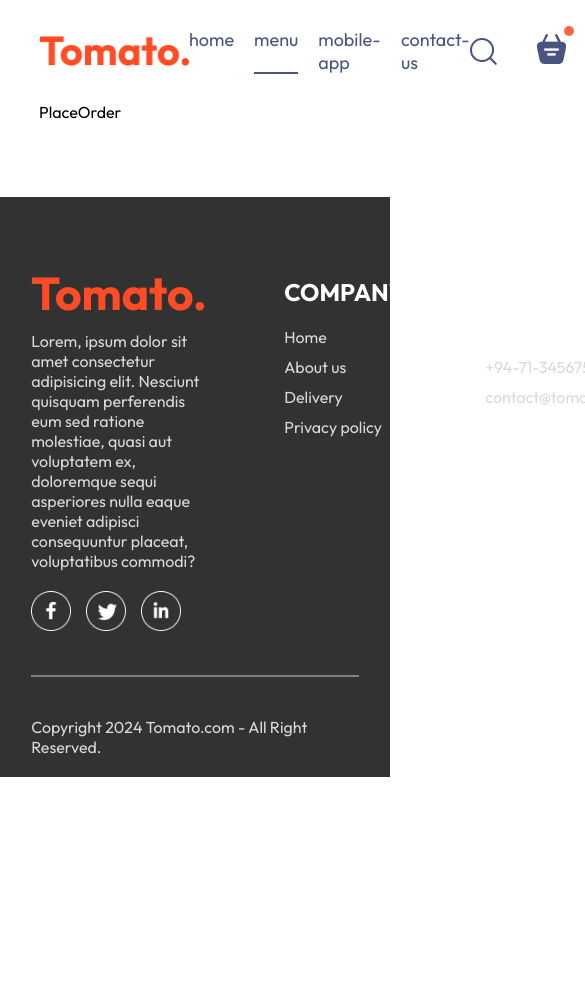
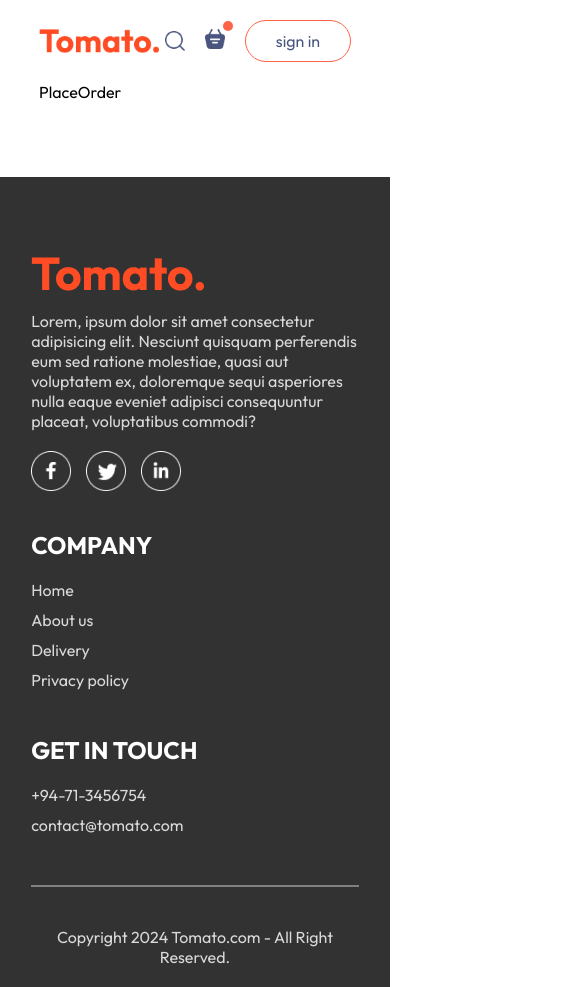
Before and after one commit to Dhack99/Food_Delivery_App, a React (Vite) app: page /order in a window 390 px wide. Shown: the top 987 px of the page, 585 px wide, since content can reach past the window. Before the commit the page ends 844 px from the top, so only its background shows below. Built offline with nearby package versions, Linux system fonts and the light colour scheme.

Commit message:
make responsive and add link to homepage

```diff
--- a/src/components/ExploreMenu/ExploreMenu.css
+++ b/src/components/ExploreMenu/ExploreMenu.css
@@ -54,3 +54,10 @@
     padding: 2;
 
 }
+
+@media (max-width:1050px){
+    .explore-menu-text{
+        max-width: 100%;
+        font-size: 14px;
+    }
+}
--- a/src/components/Footer/Footer.css
+++ b/src/components/Footer/Footer.css
@@ -45,3 +45,14 @@
     background-color: grey;
     border: none;
 }
+
+@media (max-width:750px){
+    .footer-content{
+        display: flex;
+        flex-direction: column;
+        gap: 35px;
+    }
+    .footer-copyright{
+        text-align: center;
+    }
+}
--- a/src/components/Header/Header.css
+++ b/src/components/Header/Header.css
@@ -37,3 +37,23 @@
     font-size: max(1vw, 13px);
     border-radius: 50px;
 }
+
+@media (max-width:1050px){
+
+    .header-contents{
+        max-width: 45%;
+    }
+}
+
+@media (max-width:750px){
+
+    .header-contents{
+        max-width: 65%;
+    }
+    .header-contents p{
+       display: none;
+    }
+    .header-contents button{
+        padding: 2vw 4vw;
+     }
+}
--- a/src/components/Navbar/Navbar.css
+++ b/src/components/Navbar/Navbar.css
@@ -58,3 +58,49 @@
     top: -8px;
     right: -8px;
 }
+
+@media (max-width:1050px)  {
+    .navbar .logo{
+        width: 140px;
+    }
+    .navbar-menu{
+        gap: 20px;
+        font-size: 17px;
+    }
+    .navbar-right{
+        gap: 30px;
+    }
+    .navbar-right img{
+        width: 22px;
+    }
+    .nav-right button{
+        padding: 8px 25px;
+    }
+}
+
+@media (max-width:900px)  {
+    .navbar .logo{
+        width: 120px;
+    }
+    .navbar-menu{
+        gap: 15px;
+        font-size: 16px;
+    }
+    .navbar-right{
+        gap: 20px;
+    }
+    .navbar-right img{
+        width: 20px;
+    }
+    .nav-right button{
+        padding: 7px 20px;
+        font-size: 15px;
+    }
+}
+
+@media (max-width:750px)  {
+
+    .navbar-menu{
+       display: none;
+    }
+}
--- a/src/components/Navbar/Navbar.jsx
+++ b/src/components/Navbar/Navbar.jsx
@@ -1,6 +1,7 @@
 import React, { useState } from 'react';
 import './Navbar.css';
 import {assets} from '../../assets/assets';
+import { Link } from 'react-router-dom';
 
 const Navbar = () => {
 
@@ -10,10 +11,10 @@
     <div className='navbar'>
         <img src={assets.logo} alt="" className="logo" />
         <ul className="navbar-menu">
-            <li onClick={()=>setMenu("home")} className={menu==="home"?"active":""}>home</li>
-            <li onClick={()=>setMenu("menu")} className={menu==="menu"?"active":""}>menu</li>
-            <li onClick={()=>setMenu("mobile-app")} className={menu==="mobile-app"?"active":""}>mobile-app</li>
-            <li onClick={()=>setMenu("contact-us")} className={menu==="contact-us"?"active":""}>contact-us</li>
+            <Link to='/' onClick={()=>setMenu("home")} className={menu==="home"?"active":""}>home</Link>
+            <a href='#explore-menu' onClick={()=>setMenu("menu")} className={menu==="menu"?"active":""}>menu</a>
+            <a href='#app-download' onClick={()=>setMenu("mobile-app")} className={menu==="mobile-app"?"active":""}>mobile-app</a>
+            <a href='#footer' onClick={()=>setMenu("contact-us")} className={menu==="contact-us"?"active":""}>contact-us</a>
         </ul>
         <div className="navbar-right">
             <img src={assets.search_icon} alt="" />
--- a/src/index.css
+++ b/src/index.css
@@ -5,6 +5,7 @@
   margin:0;
   box-sizing:border-box;
   font-family: Outfit;
+  scroll-behavior: smooth;
 }
 
 body{
```
